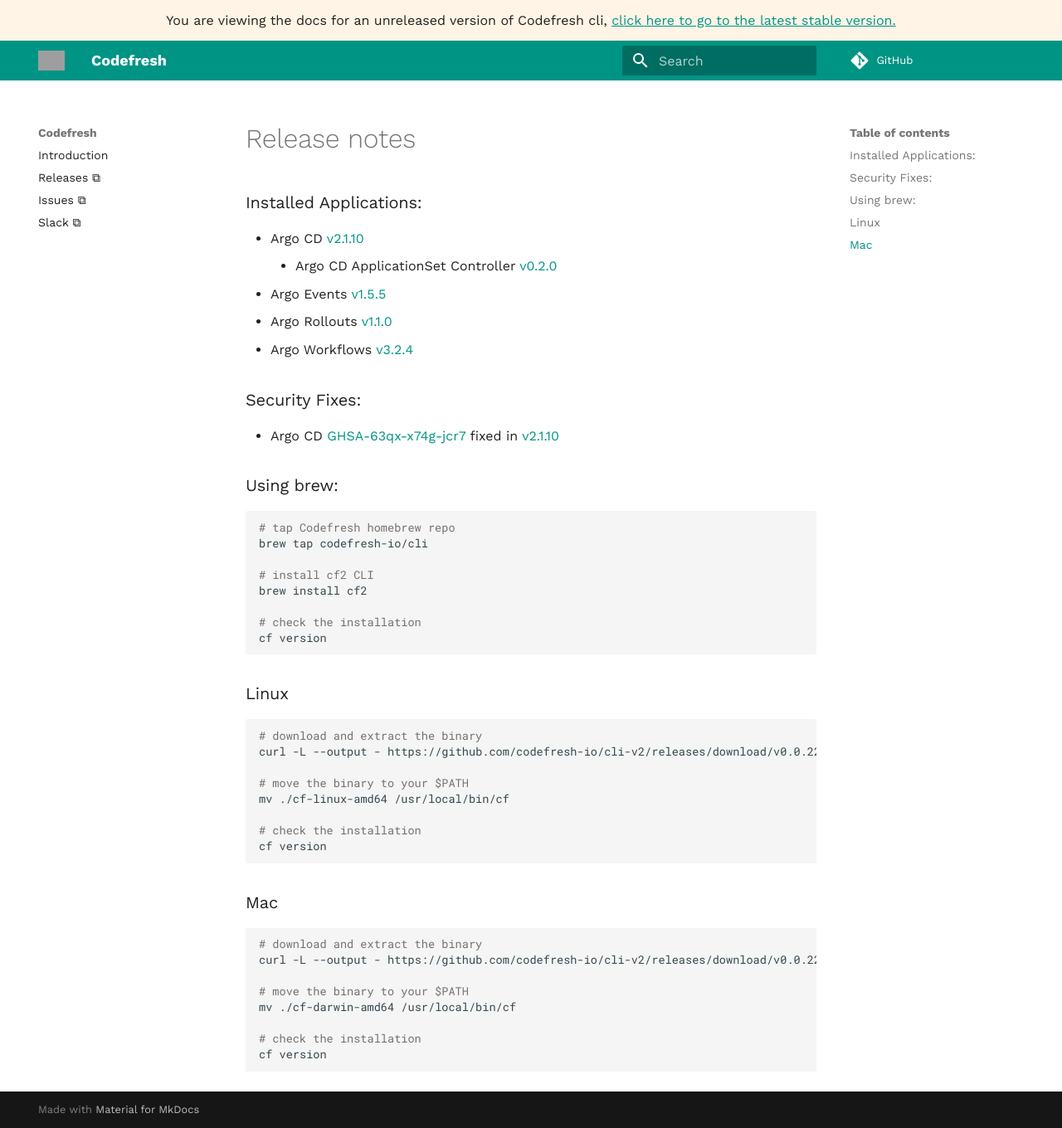
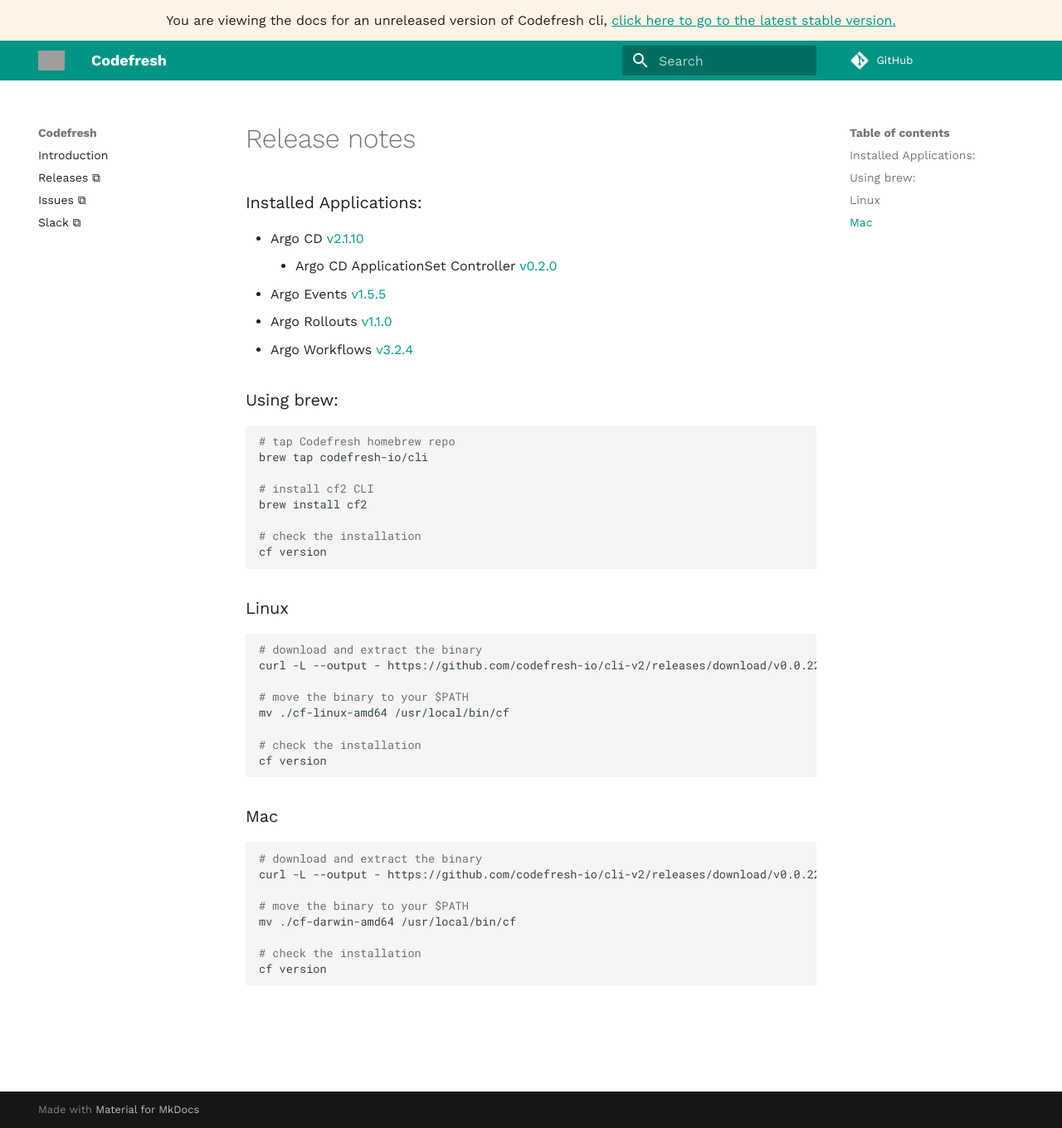
Before and after one commit to codefresh-io/cli-v2, an MkDocs documentation site: the page built from docs/releases/release_notes.md, in a window 1280 px wide and 1360 px high. Shown: the whole window at 83% size. Built offline with MkDocs 1.6.1 and Material for MkDocs 9.7.7, drawn with Linux system fonts in a browser that asks for light colours; comment, search, counter and statistics services are not loaded; grey boxes are pictures that could not be loaded.

Commit message:
removed security fix from release notes

```diff
--- a/docs/releases/release_notes.md
+++ b/docs/releases/release_notes.md
@@ -5,10 +5,6 @@
 -   Argo Events [v1.5.5](https://github.com/argoproj/argo-events/releases/tag/v1.4.0)
 -   Argo Rollouts [v1.1.0](https://github.com/argoproj/argo-rollouts/releases/tag/v1.1.0)
 -   Argo Workflows [v3.2.4](https://github.com/argoproj/argo-workflows/releases/tag/v3.1.8)
-
-### Security Fixes:
-
-- Argo CD [GHSA-63qx-x74g-jcr7](https://github.com/argoproj/argo-cd/security/advisories/GHSA-63qx-x74g-jcr7) fixed in [v2.1.10](https://github.com/argoproj/argo-cd/releases/tag/v2.1.10)
 
 ### Using brew:
 
```
